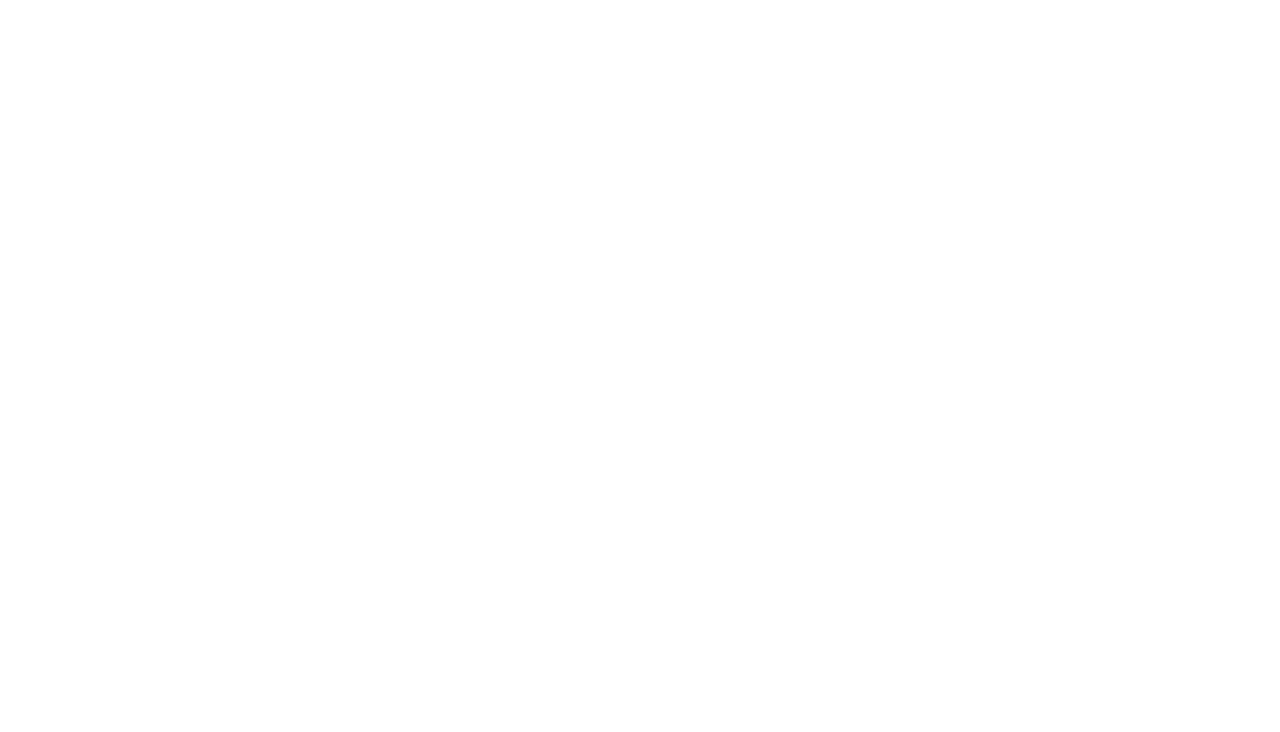
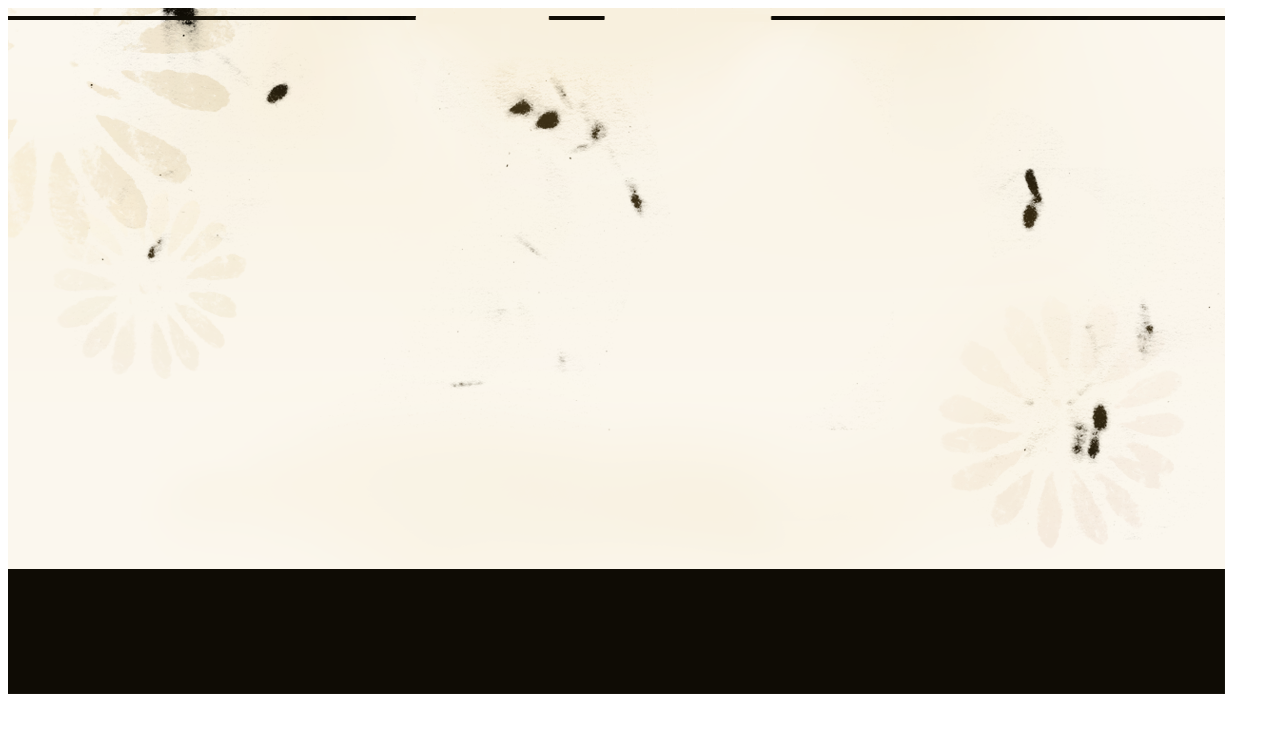
Before and after one commit to merwan/Adrien, a plain HTML site: page index.html in a window 1280 px wide. Drawn offline with Linux system fonts and the light colour scheme.

Commit message:
Ajout de l'image de fond

```diff
--- a/css/adrien.css
+++ b/css/adrien.css
@@ -14,3 +14,9 @@
 root {
     display: block;
 }
+
+#main {
+    width: 1217px;
+    height: 686px;
+    background: url('../img/fond.png') no-repeat;
+}
--- a/index.html
+++ b/index.html
@@ -3,9 +3,10 @@
     <head>
         <title></title>
         <meta http-equiv="Content-Type" content="text/html; charset=UTF-8" />
-        <link rel="stylesheet" type="text/css" href="css/adrien.css" />
+        <link href="css/adrien.css" rel="stylesheet" media="all" type="text/css" />
     </head>
     <body>
-        <div id="main"></div>
+        <div id="main">
+        </div>
     </body>
 </html>
```
Also changed, not shown: img/fond.png (added).
